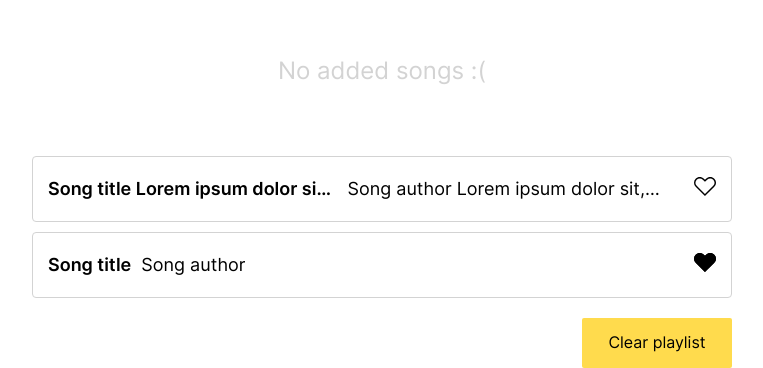
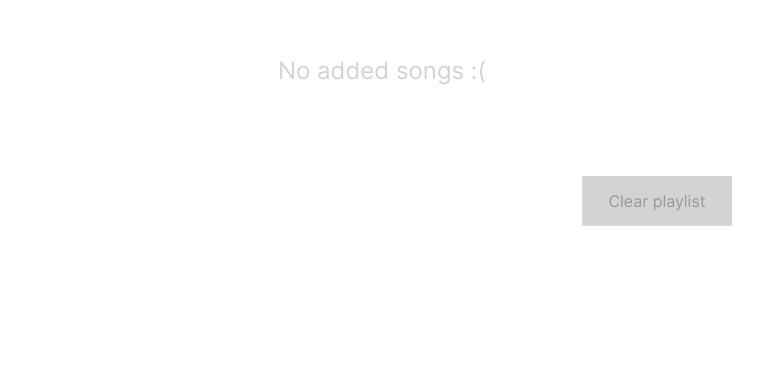
Before and after one commit to gvozdenkov/playlist, a plain HTML site: page index.html in a window 1280 px wide. Shown: the part 559-927 px from the top of the page, without its empty margins (258-1021 px from the left). After the commit the page ends 800 px from the top, so only its background shows below. Drawn offline with Linux system fonts and the light colour scheme; files whose address does not match are found by name.

Commit message:
feat: disable clear playlist button with js

```diff
--- a/blocks/button/button.css
+++ b/blocks/button/button.css
@@ -22,3 +22,7 @@
 .button:active {
   scale: 0.97;
 }
+
+.button:disabled {
+  background-color: var(--color-content-seccondary);
+}
--- a/blocks/cover/cover.css
+++ b/blocks/cover/cover.css
@@ -24,7 +24,6 @@
   white-space: nowrap;
   min-width: 0;
   width: 100%;
-  text-align: center;
 }
 
 @media (max-width: 540px) {
@@ -33,6 +32,7 @@
     gap: 20px;
   }
   .cover__title {
+    text-align: center;
     font-size: 32px;
   }
 }
--- a/index.html
+++ b/index.html
@@ -56,7 +56,7 @@
               required
             />
             <button
-              class="button add-song-form__button form__submit"
+              class="button add-song-form__button form__submit_action_add"
               type="submit"
             >
               Add song
@@ -67,7 +67,7 @@
           <h2 class="section-title">Playlist</h2>
           <p class="playlist__no-songs">No added songs :(</p>
           <ul class="songs-list">
-            <li class="song">
+            <!-- <li class="song">
               <p class="song__title">
                 Song title Lorem ipsum dolor sit amet consectetur adipisicing
                 elit. Ex quos est harum facere velit. Atque, modi laudantium.
@@ -109,13 +109,17 @@
                   />
                 </svg>
               </button>
-            </li>
+            </li> -->
           </ul>
-          <button class="button songs-list__reset-button" type="button">
+          <button
+            class="button songs-list__reset-button form__submit_action_reset"
+            type="button"
+          >
             Clear playlist
           </button>
         </section>
       </main>
     </div>
+    <script src="./scripts/script.js"></script>
   </body>
 </html>
--- a/scripts/script.js
+++ b/scripts/script.js
@@ -1,3 +1,8 @@
+const content = document.querySelector(".content");
+const songsList = content.querySelector(".songs-list");
+let songs = songsList.querySelectorAll(".song");
+const addButton = content.querySelector(".form__submit_action_add");
+const resetButton = content.querySelector(".form__submit_action_reset");
 const themeButton = document.querySelector(".theme-btn");
 
 // ====================== Theme change
@@ -24,3 +29,8 @@ const toggleTheme = () => {
 };
 
 themeButton.addEventListener("click", toggleTheme);
+
+// =============
+if (songs.length === 0) {
+  resetButton.setAttribute("disabled", true);
+}
```
